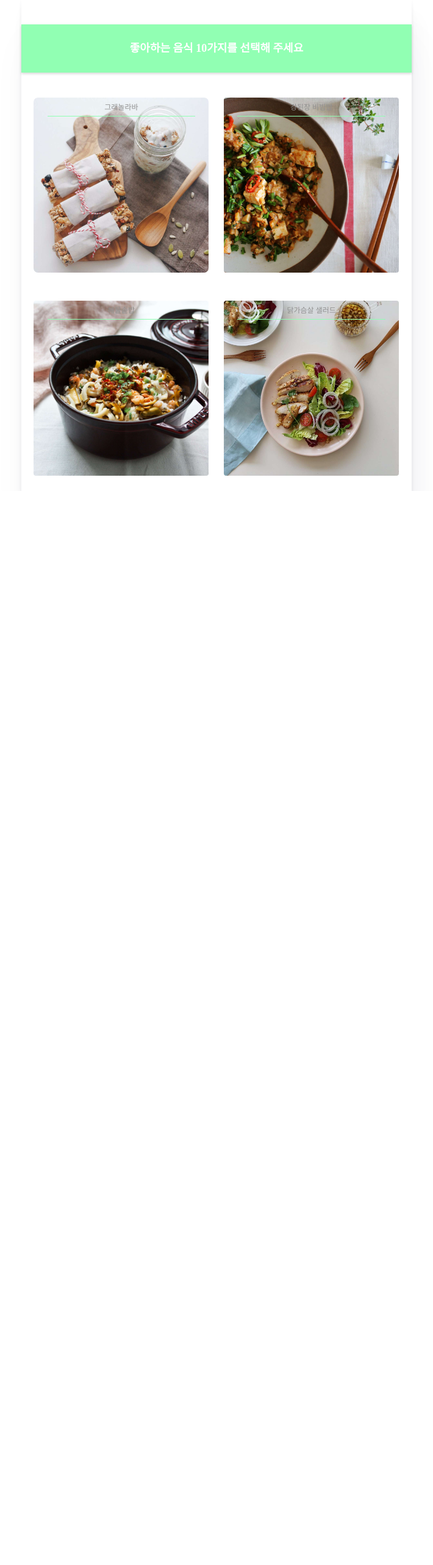
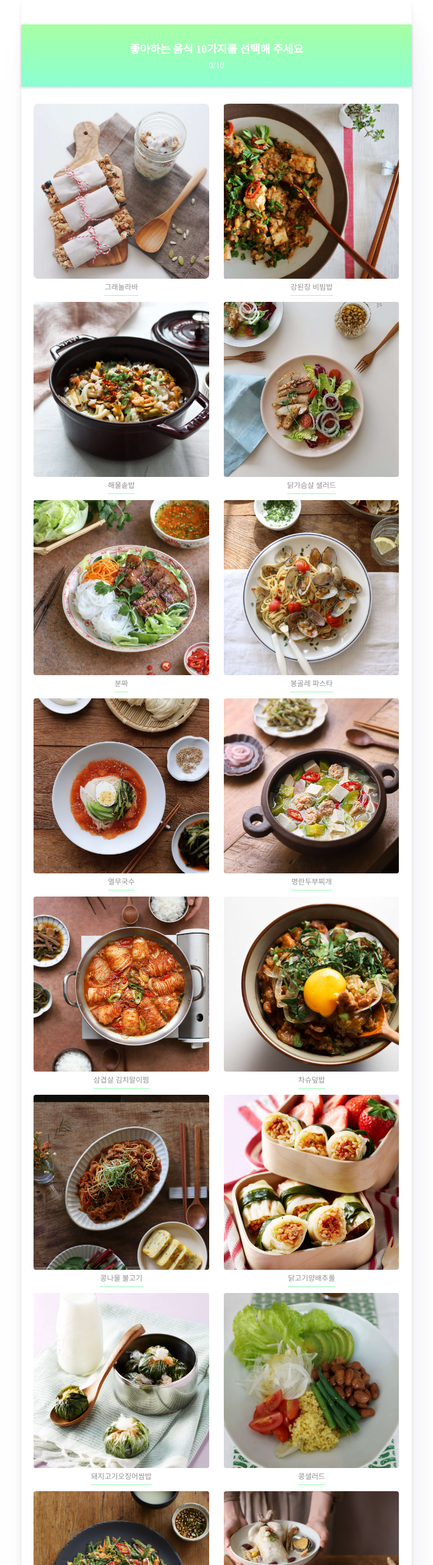
Before and after one commit to LeeJaeWonLJW/4th-Industry-Revolution-hw-sw-hackathon, a Vue app: page /register/favorite in a window 1280 px wide. Shown: the top 2566 px of the page at 61% size, without its empty margins (285-995 px from the left). Before the commit the page ends 805 px from the top, so only its background shows below. Built offline with nearby package versions, Linux system fonts and the light colour scheme; a web font is replaced by a local one.

Commit message:
18:33:30 후 탈출

```diff
--- a/src/components/FoodSelectItem.vue
+++ b/src/components/FoodSelectItem.vue
@@ -26,8 +26,8 @@ export default {
 .item {
   position: relative;
   display: inline-block;
-  margin: 0.5rem 0.7%;
-  padding: 13px 8px;
+
+  /* padding: 13px 8px; */
 
   opacity: 1;
   cursor: pointer;
@@ -64,12 +64,11 @@ export default {
 }
 
 .item .text {
-  position: absolute;
+  position: relative;
   margin-left: auto;
   margin-right: auto;
   left: 0;
   right: 0;
-  width: 80%;
   font-size: 12px;
   color: #909090;
   border-bottom: 1px solid #91ffb3;
--- a/src/components/RegisterFav.vue
+++ b/src/components/RegisterFav.vue
@@ -1,7 +1,10 @@
 <template>
   <div class="register_fav">
+    <div class="menu-text">
+    </div>
     <div class="title">
       <h2>좋아하는 음식 10가지를 선택해 주세요</h2>
+      <p>0/10</p>
     </div>
 
     <div class="fav-select-box">
@@ -14,6 +17,99 @@
           food='해물솥밥'></FoodSelectItem>
         <FoodSelectItem :image="require('../assets/food_receipts/4_닭가슴살샐러드.jpg')"
           food='닭가슴살 샐러드'></FoodSelectItem>
+        <FoodSelectItem :image="require('../assets/food_receipts/5_분짜.jpg')"
+          food='분짜'></FoodSelectItem>
+        <FoodSelectItem :image="require('../assets/food_receipts/6_봉골레파스타.jpg')"
+          food='봉골레 파스타'></FoodSelectItem>
+        <FoodSelectItem :image="require('../assets/food_receipts/7_열무국수.jpg')"
+          food='열무국수'></FoodSelectItem>
+        <FoodSelectItem :image="require('../assets/food_receipts/8_명란두부찌개.jpg')"
+          food='명란두부찌개'></FoodSelectItem>
+        <FoodSelectItem :image="require('../assets/food_receipts/9_삼겹살김치말이찜.jpg')"
+          food='삼겹살 김치말이찜'></FoodSelectItem>
+        <FoodSelectItem :image="require('../assets/food_receipts/10_차슈덮밥.jpg')"
+          food='차슈덮밥'></FoodSelectItem>
+        <FoodSelectItem :image="require('../assets/food_receipts/11_콩나물불고기.jpg')"
+          food='콩나물 불고기'></FoodSelectItem>
+        <FoodSelectItem :image="require('../assets/food_receipts/12_닭고기양배추롤.jpg')"
+          food='닭고기양배추롤'></FoodSelectItem>
+        <FoodSelectItem :image="require('../assets/food_receipts/13_돼지고기오징어쌈밥.jpg')"
+          food='돼지고기오징어쌈밥'></FoodSelectItem>
+        <FoodSelectItem :image="require('../assets/food_receipts/14_콩샐러드.jpg')"
+          food='콩샐러드'></FoodSelectItem>
+        <FoodSelectItem :image="require('../assets/food_receipts/15_부추전.jpg')"
+          food='부추전'></FoodSelectItem>
+        <FoodSelectItem :image="require('../assets/food_receipts/16_전복황태삼계탕.jpg')"
+          food='전복황태삼계탕'></FoodSelectItem>
+        <FoodSelectItem :image="require('../assets/food_receipts/17_로스트치킨.jpg')"
+          food='로스트치킨'></FoodSelectItem>
+        <FoodSelectItem :image="require('../assets/food_receipts/18_가지말이구이.jpg')"
+          food='가지말이구이'></FoodSelectItem>
+        <FoodSelectItem :image="require('../assets/food_receipts/19_더덕구이.jpg')"
+          food='더덕구이'></FoodSelectItem>
+        <FoodSelectItem :image="require('../assets/food_receipts/20_떡꼬치구이.jpg')"
+          food='떡꼬치구이'></FoodSelectItem>
+        <FoodSelectItem :image="require('../assets/food_receipts/21_무화과베이컨말이구이.jpg')"
+          food='무화과베이컨말이구이'></FoodSelectItem>
+        <FoodSelectItem :image="require('../assets/food_receipts/22_감자샐러드.jpg')"
+          food='감자샐러드'></FoodSelectItem>
+        <FoodSelectItem :image="require('../assets/food_receipts/23_쇠고기카레.jpg')"
+          food='쇠고기카레'></FoodSelectItem>
+        <FoodSelectItem :image="require('../assets/food_receipts/24_찹스테이크.jpg')"
+          food='찹스테이크'></FoodSelectItem>
+        <FoodSelectItem :image="require('../assets/food_receipts/25_두부스테이크.jpg')"
+          food='두부스테이크'></FoodSelectItem>
+        <FoodSelectItem :image="require('../assets/food_receipts/26_두부과자.jpg')"
+          food='두부과자'></FoodSelectItem>
+        <FoodSelectItem :image="require('../assets/food_receipts/27_애호박찌개.jpg')"
+          food='애호박찌개'></FoodSelectItem>
+        <FoodSelectItem :image="require('../assets/food_receipts/28_봄동된장국.jpg')"
+          food='봄동된장국'></FoodSelectItem>
+        <FoodSelectItem :image="require('../assets/food_receipts/29_백합탕.jpg')"
+          food='백합탕'></FoodSelectItem>
+        <FoodSelectItem :image="require('../assets/food_receipts/30_두부버섯전골.jpg')"
+          food='두부버섯전골'></FoodSelectItem>
+        <FoodSelectItem :image="require('../assets/food_receipts/31_무굴밥.jpg')"
+          food='무굴밥'></FoodSelectItem>
+        <FoodSelectItem :image="require('../assets/food_receipts/32_콩나물밥.jpg')"
+          food='콩나물밥'></FoodSelectItem>
+        <FoodSelectItem :image="require('../assets/food_receipts/33_단호박영양밥찜.jpg')"
+          food='단호박영양밥찜'></FoodSelectItem>
+        <FoodSelectItem :image="require('../assets/food_receipts/34_단호박샐러드.jpg')"
+          food='단호박샐러드'></FoodSelectItem>
+        <FoodSelectItem :image="require('../assets/food_receipts/35_매운순대볶음.jpg')"
+          food='로스트치킨'></FoodSelectItem>
+        <FoodSelectItem :image="require('../assets/food_receipts/36_돼지고기김치찌개.jpg')"
+          food='돼지고기김치찌개'></FoodSelectItem>
+        <FoodSelectItem :image="require('../assets/food_receipts/37_굴떡국.jpg')"
+          food='굴떡국'></FoodSelectItem>
+        <FoodSelectItem :image="require('../assets/food_receipts/38_감자고추장찌개.jpg')"
+          food='감자고추장찌개'></FoodSelectItem>
+        <FoodSelectItem :image="require('../assets/food_receipts/39_삼치간장조림.jpg')"
+          food='삼치간장조림'></FoodSelectItem>
+        <FoodSelectItem :image="require('../assets/food_receipts/40_삼겹살간장조림.jpg')"
+          food='삼겹살간장조림'></FoodSelectItem>
+        <FoodSelectItem :image="require('../assets/food_receipts/41_해물파전.jpg')"
+          food='해물파전'></FoodSelectItem>
+        <FoodSelectItem :image="require('../assets/food_receipts/42_쭈꾸미볶음.jpg')"
+          food='쭈꾸미볶음'></FoodSelectItem>
+        <FoodSelectItem :image="require('../assets/food_receipts/43_바지락칼국수.jpg')"
+          food='바지락칼국수'></FoodSelectItem>
+        <FoodSelectItem :image="require('../assets/food_receipts/44_토마토홍합찜.jpg')"
+          food='토마토홍합'></FoodSelectItem>
+        <FoodSelectItem :image="require('../assets/food_receipts/45_쇠고기미역국.jpg')"
+          food='쇠고기미역국'></FoodSelectItem>
+        <FoodSelectItem :image="require('../assets/food_receipts/46_묵은지닭볶음탕.jpg')"
+          food='묵은지닭볶음탕'></FoodSelectItem>
+        <FoodSelectItem :image="require('../assets/food_receipts/47_갈낙탕.jpg')"
+          food='갈낙탕'></FoodSelectItem>
+        <FoodSelectItem :image="require('../assets/food_receipts/48_해신탕.jpg')"
+          food='해신탕'></FoodSelectItem>
+        <FoodSelectItem :image="require('../assets/food_receipts/49_뚝배기불고기.jpg')"
+          food='뚝배기불고기'></FoodSelectItem>
+        <FoodSelectItem :image="require('../assets/food_receipts/50_차돌박이된장찌개.jpg')"
+          food='차돌밖이된장찌개'></FoodSelectItem>
+
       </div>
     </div>
 
@@ -32,16 +128,25 @@ export default {
 </script>
 
 <style scoped>
+.menu-text {
+  width: 100%;
+  height: 40px;
+  background-color: #ffffff;
+
+  font-family: SourceHanSansK;
+  font-size: 14px;
+  color: #505050;
+}
 .title {
   position: relative;
-  margin-top: 40px;
   margin-bottom: 20px;
   width: 100%;
-  height: 79px;
-  line-height: 79px;
+  height: auto;
+  padding: 26px 0;
   vertical-align: middle;
+
   box-shadow: 0 2px 4px 0 rgba(0, 0, 0, 0.16);
-  background-color: #91ffb3;
+  background-image: linear-gradient(to bottom, #a7ffa3, #8bffd3);
 }
 .title h2 {
   position: relative;
@@ -51,6 +156,14 @@ export default {
   font-weight: bold;
   color: #ffffff;
 }
+.title p {
+  margin: 0;
+  margin-top: 8px;
+  font-family: SourceHanSansK;
+  font-size: 14px;
+  font-weight: 500;
+  color: #ffffff;
+}
 
 .fav-select-box {
   padding: 0 8px;
```
